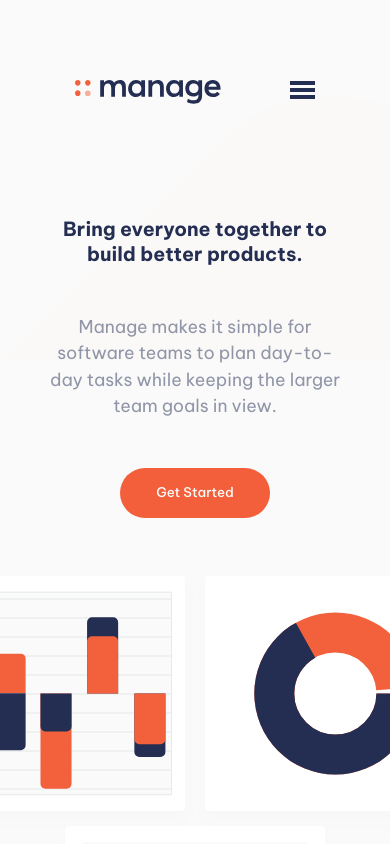
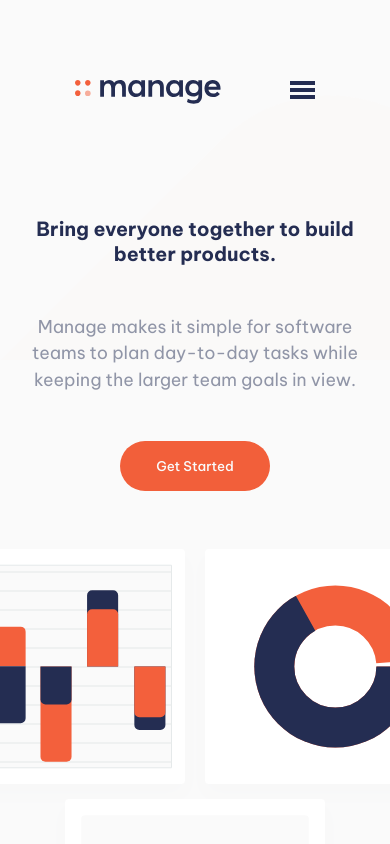
Before and after one commit to kaya70875/manage-landing-page-react, a React (Vite) app in the folder manage-react/: page / in a window 390 px wide. Shown: the top 844 px of the page. Built offline with nearby package versions, Linux system fonts and the light colour scheme.

Commit message:
change background on menu focus

```diff
--- a/manage-react/src/App.css
+++ b/manage-react/src/App.css
@@ -6,6 +6,12 @@
 
     display: flex;
     flex-direction: column;
+    transition: background-color 0.3s ease-in;
+}
+
+.app.blur {
+    background-color: var(--darkGrayishBlue);
+    opacity: 0.8;
 }
 
 main > * , footer{
@@ -24,3 +30,9 @@ main {
         padding-inline: 3em;
     }
 }
+
+@media (max-width : 654px) {
+    main > * , footer{
+        padding-inline: 1em;
+    }
+}
```
